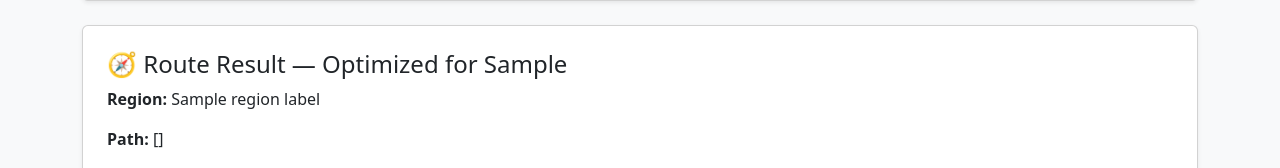
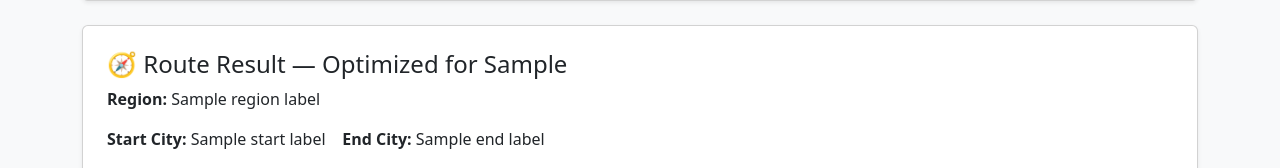
Before and after one commit to iakerman7/ROUTE-Optimizer, a Flask app: template templates/index.html in a window 1280 px wide. Shown: the part 411-579 px from the top of the page. Run offline with Flask 3, Linux system fonts and the light colour scheme; the template is opened without the code that fills it: most values are stand-ins (such as "Sample title", 1, 10 or a date in 2020); parts of the project's set-up code (start-up, migrations or seed data) failed here and were passed over.

Commit message:
✅ Add start/end city display to comparison section

```diff
--- a/templates/index.html
+++ b/templates/index.html
@@ -68,6 +68,10 @@
   <div class="card mt-4 p-4 shadow-sm bg-white">
     <h4>🧭 Route Result — Optimized for {{ result.optimized_for.title() }}</h4>
     <p><strong>Region:</strong> {{ region_label }}</p>
+	<p>
+  <strong>Start City:</strong> {{ start_label }} &nbsp;&nbsp;
+  <strong>End City:</strong> {{ end_label }}
+</p>
     <p><strong>Path:</strong> {{ result.path | join(" → ") }}</p>
     <p><strong>Total Distance:</strong> {{ result.total_distance }} miles</p>
     <p><strong>Total Time:</strong> {{ result.total_time }} hours</p>
```
